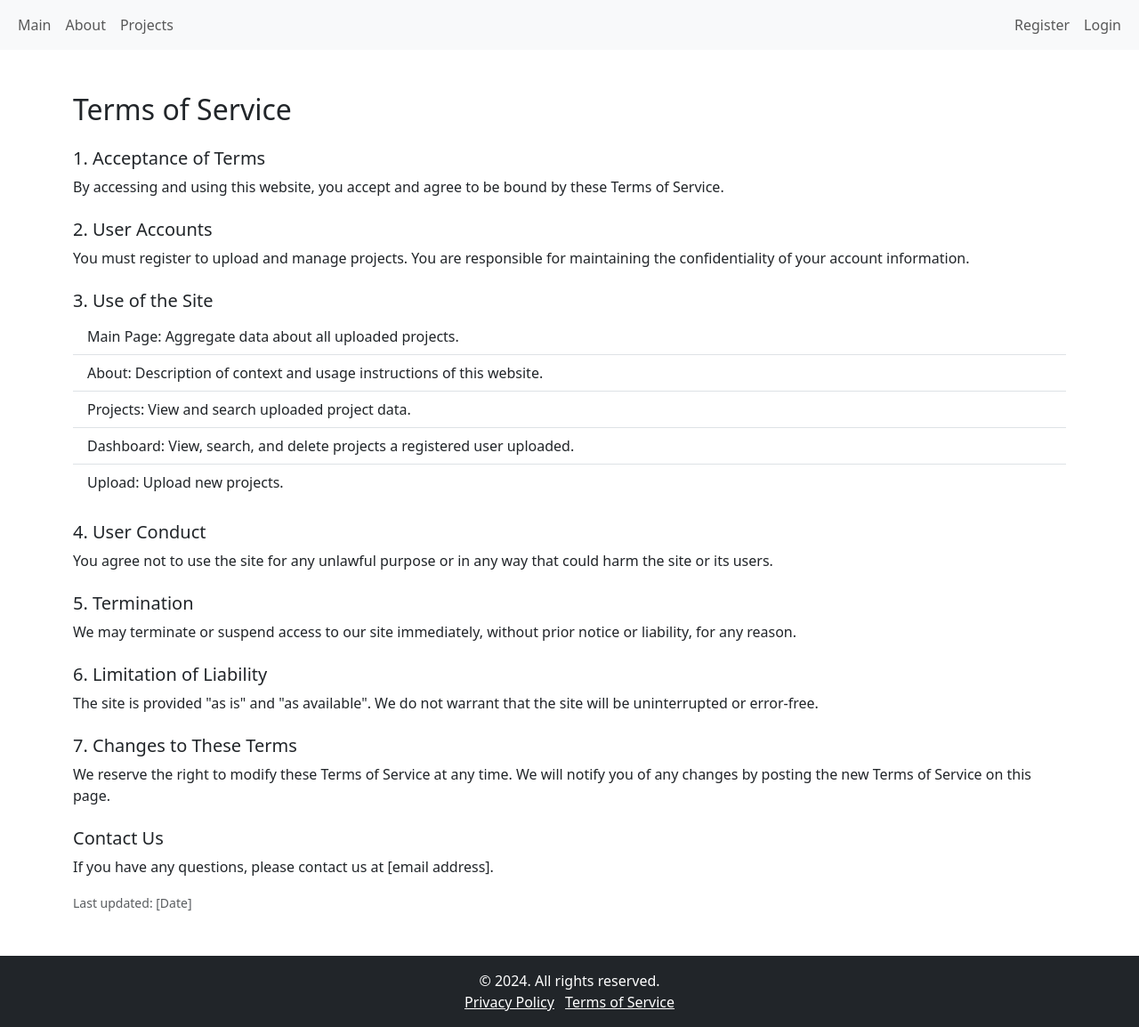
After one commit to Dronzillla/flask_pzp_project, a Flask app: page /terms in a window 1280 px wide. The commit adds this page. Shown: the whole page at 89% size. Run offline with Flask 3, Linux system fonts and the light colour scheme; some libraries are stand-ins or nearby versions.

Commit message:
Add terms of service and privacy policy routes

```diff
--- a/blueprintapp/blueprints/core/routes.py
+++ b/blueprintapp/blueprints/core/routes.py
@@ -43,3 +43,13 @@ def index():
 @core.route("/about")
 def about():
     return render_template("core/about.html")
+
+
+@core.route("/privacy")
+def privacy():
+    return render_template("core/privacy_policy.html")
+
+
+@core.route("/terms")
+def terms():
+    return render_template("core/terms_of_service.html")
--- a/blueprintapp/blueprints/core/templates/core/about.html
+++ b/blueprintapp/blueprints/core/templates/core/about.html
@@ -1,5 +1,5 @@
 {% extends "base.html" %}
-{% block title %}Core{% endblock %}
+{% block title %}About{% endblock %}
 {% block content %}
 <body>
     <div class="container">
--- a/blueprintapp/blueprints/core/templates/core/index.html
+++ b/blueprintapp/blueprints/core/templates/core/index.html
@@ -1,5 +1,5 @@
 {% extends "base.html" %}
-{% block title %}Core{% endblock %}
+{% block title %}Main{% endblock %}
 {% block content %}
 <!-- <a href="{{ url_for('upload.delete_all') }}">Delete db data</a><br> -->
 <!-- <a href="{{ url_for('upload.delete_all_sector') }}">Delete sector data</a><br> -->
--- /dev/null
+++ b/blueprintapp/blueprints/core/templates/core/terms_of_service.html
@@ -0,0 +1,41 @@
+{% extends "base.html" %}
+{% block title %}Terms{% endblock %}
+{% block content %}
+<body>
+    <div class="container">
+        <h2 class="card-title">Terms of Service</h2>
+
+        <h5 class="mt-4">1. Acceptance of Terms</h5>
+        <p>By accessing and using this website, you accept and agree to be bound by these Terms of Service.</p>
+
+        <h5 class="mt-4">2. User Accounts</h5>
+        <p>You must register to upload and manage projects. You are responsible for maintaining the confidentiality of your account information.</p>
+
+        <h5 class="mt-4">3. Use of the Site</h5>
+        <ul class="list-group list-group-flush">
+            <li class="list-group-item">Main Page: Aggregate data about all uploaded projects.</li>
+            <li class="list-group-item">About: Description of context and usage instructions of this website.</li>
+            <li class="list-group-item">Projects: View and search uploaded project data.</li>
+            <li class="list-group-item">Dashboard: View, search, and delete projects a registered user uploaded.</li>
+            <li class="list-group-item">Upload: Upload new projects.</li>
+        </ul>
+
+        <h5 class="mt-4">4. User Conduct</h5>
+        <p>You agree not to use the site for any unlawful purpose or in any way that could harm the site or its users.</p>
+
+        <h5 class="mt-4">5. Termination</h5>
+        <p>We may terminate or suspend access to our site immediately, without prior notice or liability, for any reason.</p>
+
+        <h5 class="mt-4">6. Limitation of Liability</h5>
+        <p>The site is provided "as is" and "as available". We do not warrant that the site will be uninterrupted or error-free.</p>
+
+        <h5 class="mt-4">7. Changes to These Terms</h5>
+        <p>We reserve the right to modify these Terms of Service at any time. We will notify you of any changes by posting the new Terms of Service on this page.</p>
+
+        <h5 class="mt-4">Contact Us</h5>
+        <p>If you have any questions, please contact us at [email address].</p>
+
+        <p class="card-text"><small class="text-muted">Last updated: [Date]</small></p>
+    </div>
+</body>
+{% endblock %}
--- a/blueprintapp/templates/base.html
+++ b/blueprintapp/templates/base.html
@@ -86,8 +86,8 @@
         <div class="container">
             <p class="mb-0">&copy; 2024. All rights reserved.</p>
             <p class="mb-0">
-                <a href="#" class="text-white me-2">Privacy Policy</a>
-                <a href="#" class="text-white">Terms of Service</a>
+                <a href="{{ url_for('core.privacy') }}" class="text-white me-2">Privacy Policy</a>
+                <a href="{{ url_for('core.terms') }}" class="text-white">Terms of Service</a>
             </p>
         </div>
     </footer>
```
Also changed, not shown: blueprintapp/blueprints/core/templates/core/privacy_policy.html (added, +40 -0 lines).
